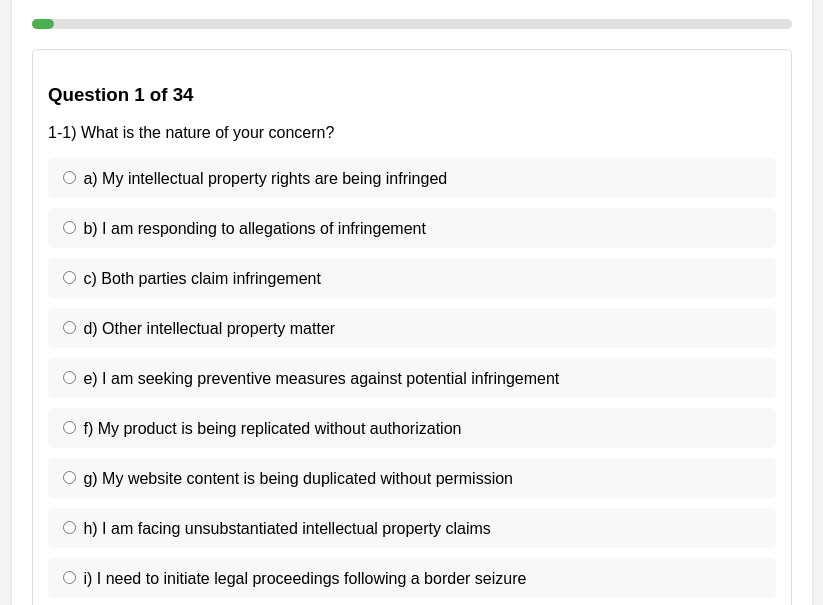
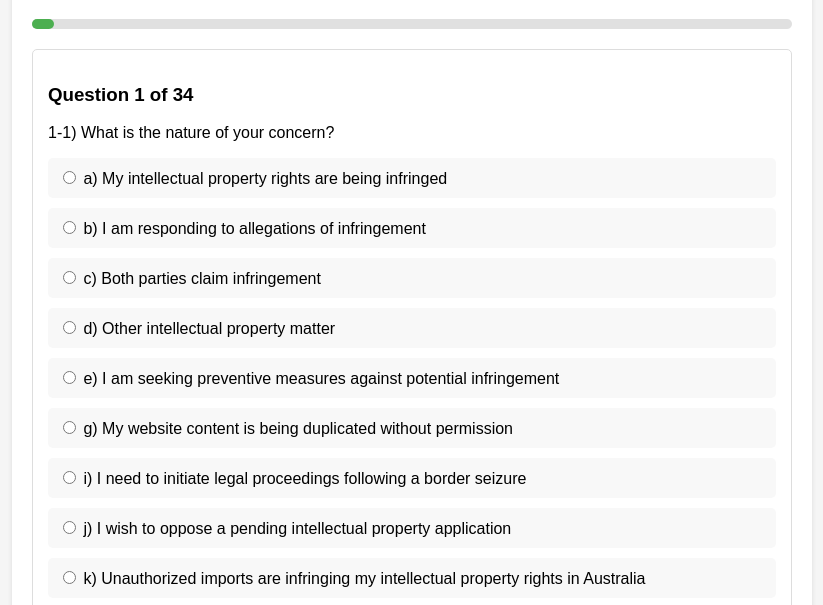
Before and after one commit to Brendan13-IPAV/Case-Triage-System-, a plain HTML site: page index.html in a window 1280 px wide. Shown: the part 121-726 px from the top of the page, without its empty margins (228-1051 px from the left). Drawn offline with Linux system fonts and the light colour scheme.

Commit message:
Update index.html
Trial removing question 1-1) f and h options. Changing trademarks to trade marks

```diff
--- a/index.html
+++ b/index.html
@@ -114,7 +114,7 @@
     <script>
         const strategies = [
             "O&H Patents",
-            "O&H Trademarks",
+            "O&H Trade marks",
             "Court (ie See a lawyer, non injunction)",
             "ADR (WIPO)",
             "ADR (Domestic)",
@@ -198,9 +198,9 @@
             "c) Both parties claim infringement",
             "d) Other intellectual property matter",
             "e) I am seeking preventive measures against potential infringement",
-            "f) My product is being replicated without authorization",
+       //     "f) My product is being replicated without authorization",
             "g) My website content is being duplicated without permission",
-            "h) I am facing unsubstantiated intellectual property claims",
+      //      "h) I am facing unsubstantiated intellectual property claims",
             "i) I need to initiate legal proceedings following a border seizure",
             "j) I wish to oppose a pending intellectual property application",
             "k) Unauthorized imports are infringing my intellectual property rights in Australia"
@@ -212,9 +212,9 @@
             [1,1,1,1,1,1,1,0,1,1,1,1,1,1,1,0,0,0,0,0],     // Option c
             [1,1,1,1,1,1,1,0,1,1,1,1,1,1,1,0,0,0,0,0],     // Option d
             [1,1,1,1,1,1,1,0,1,1,1,1,1,1,0,0,0,0,0,0],     // Option e
-            [1,1,1,1,1,1,1,0,1,1,1,1,1,1,1,0,0,0,0,0],     // Option f
+          //  [1,1,1,1,1,1,1,0,1,1,1,1,1,1,1,0,0,0,0,0],     // Option f
             [-1,-1,1,1,1,1,-1,-1,-1,-1,1,-1,1,-1,-1,0,0,0,0,0],     // Option g
-            [0,0,1,1,1,1,1,0,1,-1,1,0,1,-1,1,0,0,0,0,0],     // Option h
+         //   [0,0,1,1,1,1,1,0,1,-1,1,0,1,-1,1,0,0,0,0,0],     // Option h
             [-1,1,1,1,1,1,-1,-1,1,-1,1,-1,1,-1,-1,0,0,0,0,0],     // Option i
             [1,1,1,1,1,0,0,-1,0,-1,1,-1,1,-1,1,0,0,0,0,0],     // Option j
             [-1,-1,-1,1,-1,1,0,0,-1,1,1,1,1,-1,-1,0,0,0,0,0]      // Option k
@@ -225,9 +225,9 @@
             [1,1,1,1,1,1,1,1,1,1,1,1,1,1,1,0,0,0,0,0],     // Option c
             [1,1,1,1,1,1,1,1,1,1,1,1,1,1,1,0,0,0,0,0],     // Option d
             [1,1,1,1,1,1,1,1,1,1,1,1,1,1,1,0,0,0,0,0],     // Option e
-            [1,1,1,1,1,1,1,1,1,1,1,1,1,1,1,0,0,0,0,0],     // Option f
+         //   [1,1,1,1,1,1,1,1,1,1,1,1,1,1,1,0,0,0,0,0],     // Option f
             [1,1,1,1,1,1,1,1,1,1,1,1,1,1,1,0,0,0,0,0],     // Option g
-            [1,1,1,1,1,1,1,1,1,1,1,1,1,1,1,0,0,0,0,0],     // Option h
+         //   [1,1,1,1,1,1,1,1,1,1,1,1,1,1,1,0,0,0,0,0],     // Option h
             [1,1,1,1,1,1,1,1,1,1,1,1,1,1,1,0,0,0,0,0],     // Option i
             [1,1,1,1,1,1,1,1,1,1,1,1,1,1,1,0,0,0,0,0],     // Option j
             [1,1,1,1,1,1,1,1,1,1,1,1,1,1,1,0,0,0,0,0]      // Option k
@@ -239,7 +239,7 @@
         question: "1-2) What is the jurisdictional status of the intellectual property in dispute?",
         options: [
             "a) Australian registered IP",
-            "b) Foreign registered IP (e.g., US patents, EU trademarks)",
+            "b) Foreign registered IP (e.g., US patents, EU trade marks)",
             "d) Multiple jurisdictions involved (combination of Australian and foreign IP rights)"
         ],
         multiSelect: false,
@@ -322,9 +322,9 @@
         // Question 2-1
         question: "2-1) Which intellectual property rights are relevant to this matter?",
         options: [
-            "a) Trademarks",
+            "a) Trade marks",
             "b) Patents",
-            "c) Patents and Trademarks",
+            "c) Patents and Trade marks",
             "d) Registered Designs",
             "e) Plant Breeder's Rights",
             "f) Copyright",
```
